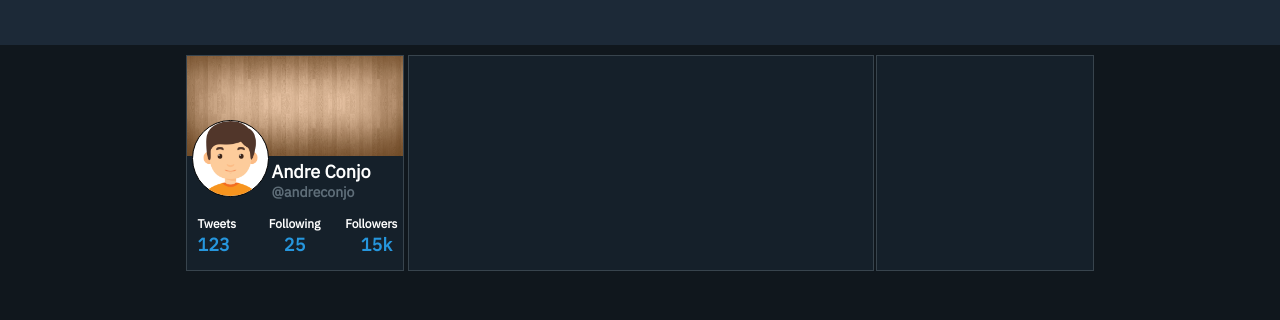
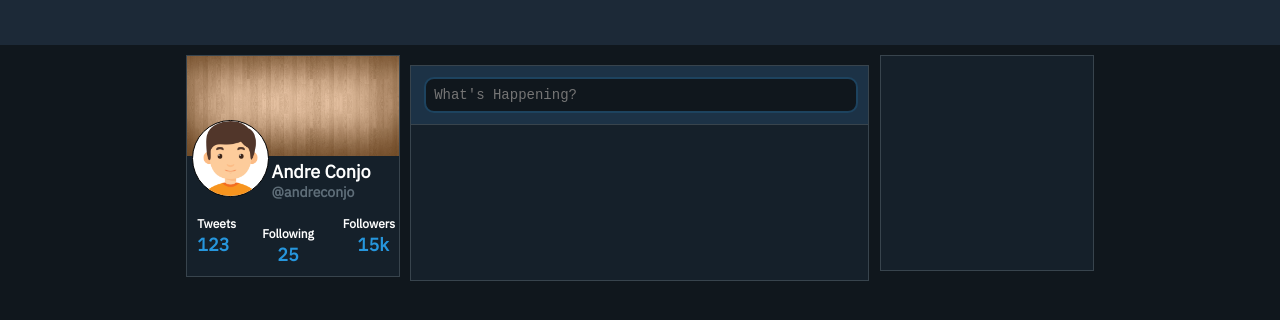
Before and after one commit to andreconjo/twitter-clone, an Angular app: page / in a window 1280 px wide. Shown: the top 320 px of the page. Built offline with nearby package versions, Linux system fonts and the light colour scheme.

Commit message:
Spacing has been added

```diff
--- a/src/app/app.component.html
+++ b/src/app/app.component.html
@@ -44,7 +44,15 @@
   </div>
   <div class="column column-2">
     <div class="box tweet">
+      <div class="header-input" [ngClass]="{focus: inFocus}">
+          <div class="profile-img-small" >
+              <img src="/assets/boy.png" alt="">
+            </div>
+        <div class="input">
 
+            <textarea (click)="focus()" placeholder="What's Happening?" cols="50" rows="1"></textarea>
+        </div>
+      </div>
     </div>
   </div>
   <div class="column column-3">
--- a/src/app/app.component.sass
+++ b/src/app/app.component.sass
@@ -19,8 +19,10 @@ header
       &-2
         width: 51%
         text-align: center
+        margin: 10px
       &-3
         width: 24%
+        margin-left: 3px
         text-align: right
 
     .box
@@ -31,6 +33,34 @@ header
     .tweet
         width: 100%
         max-width: 100%
+
+        .header-input
+            height: 58px
+            background: #1c3246
+            border-bottom: 1px solid #38444d
+            position: relative
+            transition: .2s
+
+        .input
+            top: 11px
+            position: absolute
+            width: 95%
+            max-width: 530px
+            right: 10px
+            height: 36px
+            textarea
+                width: 100%
+                box-sizing: border-box
+                border: 2px solid #1d435f
+                background: #10171d
+                color: #1B95E0
+                font-size: 14px
+                padding: 8px
+                border-radius: 10px
+                height: 100%
+                transition: .1s
+                resize: none
+
 
 .profile
 
@@ -75,3 +105,24 @@ header
             margin-top: 2px
             color: #2696dd
             font-weight: bold
+
+.profile-img-small
+        height: 32px
+        width: 32px
+        border-radius: 50px
+        background: white
+        position: absolute
+        top: 12px
+        left: 28px
+        text-align: center
+        border: 1px solid black
+        overflow: hidden
+        img
+            max-height: 32px
+
+
+.focus
+    transition: .2s
+    height: 116px !important
+    textarea
+        height: 60px !important
--- a/src/app/app.component.ts
+++ b/src/app/app.component.ts
@@ -7,4 +7,10 @@ import { Component } from '@angular/core';
 })
 export class AppComponent {
   title = 'twitter-clone';
+
+  public inFocus: boolean
+
+  focus() {
+    this.inFocus = !this.inFocus
+  }
 }
```
